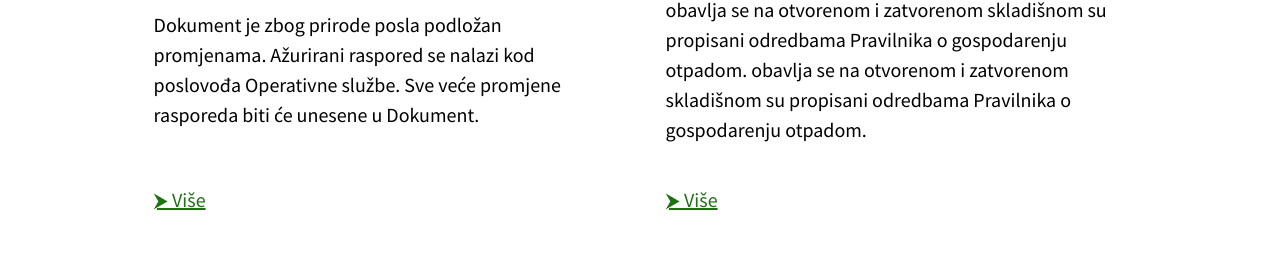
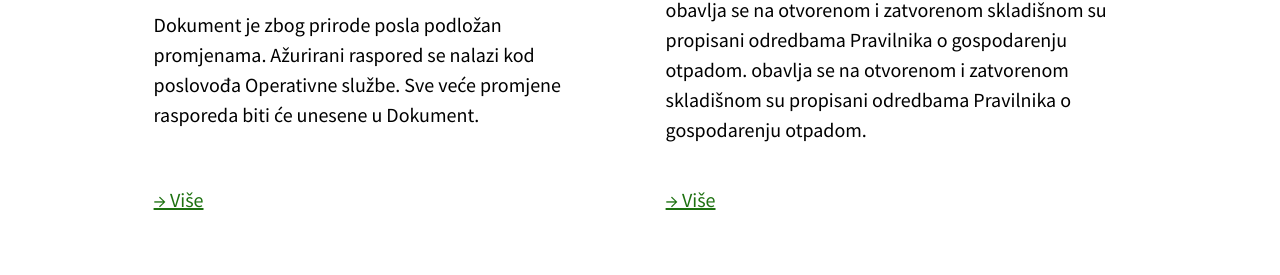
Before and after one commit to LovreCikojevic120/CiSToca-Korisnicka_Sucelja, a Next.js app: page /service in a window 1280 px wide. Shown: the part 841-1116 px from the top of the page. Built offline with nearby package versions, Linux system fonts and the light colour scheme.

Commit message:
Unsupported symbol change

```diff
--- a/pages/education.js
+++ b/pages/education.js
@@ -20,7 +20,7 @@ const education = () => {
           <h1  class="education-article--title">Što je otpad?</h1>
         </Link>
         <p class="education-article--text">Odlagališta pretrpana smećem postala su nažalost naša svakodnevica i veliki problem. No, to ne mora biti naša sudbina. Razumnim postupanjem s otpadom, najveći dio bačenih ostataka (s)tvari može se preraditi i pretvoriti u nove vrijedne i korisne tvari.</p>
-        <Link  className="education-article--link" href='/educationStoJeOtpad'>⮞ Više</Link>
+        <Link  className="education-article--link" href='/educationStoJeOtpad'>→ Više</Link>
       </div>
 
       <div className="education-article">
@@ -29,7 +29,7 @@ const education = () => {
           <h1 class="education-article--title">Organski otpad - smeće ili korisno dobro?</h1>
         </Link>
         <p class="education-article--text">Kada bismo sve otpatke u našoj posudi za smeće razvrstali i odvojeno složili, ustanovili bismo da organski otpad čini čak oko 30% ukupnog otpada u kućanstvu. U organski otpad ubrajamo sav biorazgradivi otpad, npr. ostatke voća i povrća, ljuske jaja, talog kave, ostatke čaja...</p>
-        <Link className="education-article--link" href='/educationOrganskiOtpad'>⮞ Više</Link>
+        <Link className="education-article--link" href='/educationOrganskiOtpad'>→ Više</Link>
       </div>
 
       <div className="education-article">
@@ -38,7 +38,7 @@ const education = () => {
           <h1 class="education-article--title">Edukacija djece</h1>
         </Link>
         <p class="education-article--text">Jedan od najvećih problema današnjice je problem zbrinjavanja otpada, sve veće količine otpada, koje iz godine u godinu sve više rastu. Nove tehnologije koje reproduciraju nove vrste otpada. Problemi sa deponijima, zagađivanjem okoliša, troškovima održavanja, saniranja...</p>
-        <Link className="education-article--link" href='/educationDjeca'>⮞ Više</Link>
+        <Link className="education-article--link" href='/educationDjeca'>→ Više</Link>
       </div>
 
     </div>
--- a/pages/service.js
+++ b/pages/service.js
@@ -22,7 +22,7 @@ const service = () => {
             <h1  class="education-article--title">Raspored odvoza komunalnog otpada po blokovima</h1>
           </Link>
           <p class="education-article--text">Dokument je zbog prirode posla podložan promjenama. Ažurirani raspored se nalazi kod poslovođa Operativne službe. Sve veće promjene rasporeda biti će unesene u Dokument.</p>
-          <Link  className="education-article--link" href='/serviceOdvoz'>⮞ Više</Link>
+          <Link  className="education-article--link" href='/serviceOdvoz'>→ Više</Link>
         </div>
 
         <div className="service-article">
@@ -31,7 +31,7 @@ const service = () => {
             <h1 class="education-article--title">Reciklažno dvorište</h1>
           </Link>
           <p class="education-article--text"> obavlja se na otvorenom i zatvorenom skladišnom su propisani odredbama Pravilnika o gospodarenju otpadom. obavlja se na otvorenom i zatvorenom skladišnom su propisani odredbama Pravilnika o gospodarenju otpadom.</p>
-          <Link className="education-article--link" href='/serviceRecycle'>⮞ Više</Link>
+          <Link className="education-article--link" href='/serviceRecycle'>→ Više</Link>
         </div>
 
       </div>
```
